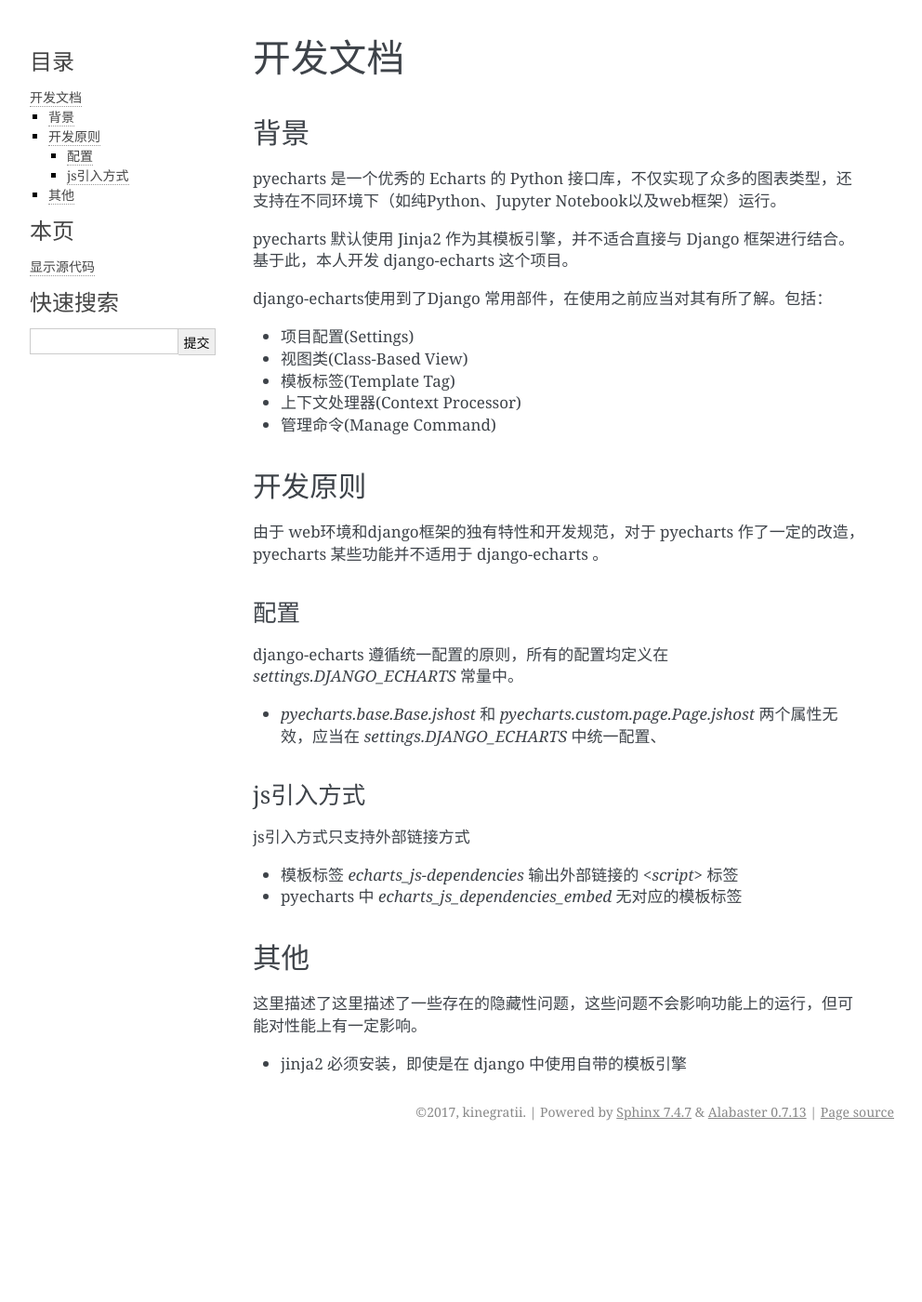
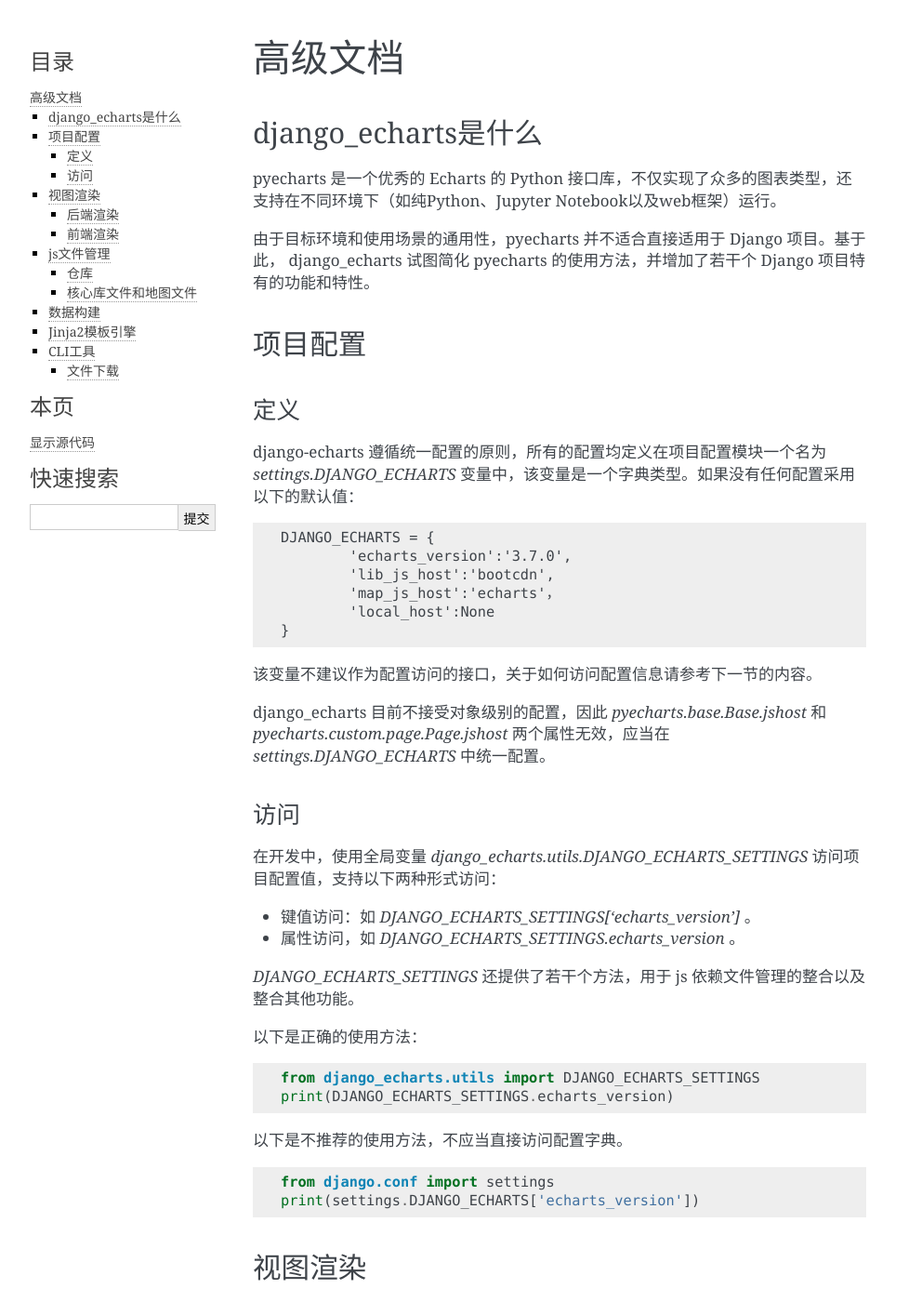
Before and after one commit to kinegratii/django-echarts, a Sphinx documentation site: the page built from docs/overview.rst, in a window 1280 px wide and 1400 px high. Shown: the whole window at 93% size, without its empty margins (148-1140 px from the left). Built offline with Sphinx 7.4.7, drawn with Linux system fonts in a browser that asks for light colours; some of the changed text lies outside the part shown.

Commit message:
Update document

```diff
--- a/docs/changelog.rst
+++ b/docs/changelog.rst
@@ -1,8 +1,8 @@
 更新日志
 =========
 
-Dev
------
+v0.2.0
+--------
 
 该版本是 django_echarts 的第一个Beta版本，要求 pyecharts 版本为 v0.3.0+。
 
--- a/docs/overview.rst
+++ b/docs/overview.rst
@@ -1,48 +1,197 @@
-开发文档
+高级文档
 =========
 
-背景
------
+django_echarts是什么
+--------------------
 
 pyecharts 是一个优秀的 Echarts 的 Python 接口库，不仅实现了众多的图表类型，还支持在不同环境下（如纯Python、Jupyter Notebook以及web框架）运行。
 
-pyecharts 默认使用 Jinja2 作为其模板引擎，并不适合直接与 Django 框架进行结合。基于此，本人开发 django-echarts 这个项目。
+由于目标环境和使用场景的通用性，pyecharts 并不适合直接适用于 Django 项目。基于此， django_echarts 试图简化 pyecharts 的使用方法，并增加了若干个 Django 项目特有的功能和特性。
 
-django-echarts使用到了Django 常用部件，在使用之前应当对其有所了解。包括：
 
-- 项目配置(Settings)
-- 视图类(Class-Based View)
-- 模板标签(Template Tag)
-- 上下文处理器(Context Processor)
-- 管理命令(Manage Command)
+项目配置
+-------------
 
-开发原则
+定义
++++++
+
+django-echarts 遵循统一配置的原则，所有的配置均定义在项目配置模块一个名为 `settings.DJANGO_ECHARTS` 变量中，该变量是一个字典类型。如果没有任何配置采用以下的默认值：
+
+::
+
+	DJANGO_ECHARTS = {
+		'echarts_version':'3.7.0',
+		'lib_js_host':'bootcdn',
+		'map_js_host':'echarts'，
+		'local_host':None
+	}
+
+该变量不建议作为配置访问的接口，关于如何访问配置信息请参考下一节的内容。
+
+django_echarts 目前不接受对象级别的配置，因此 `pyecharts.base.Base.jshost` 和 `pyecharts.custom.page.Page.jshost` 两个属性无效，应当在 `settings.DJANGO_ECHARTS` 中统一配置。
+
+访问
+++++++
+
+在开发中，使用全局变量 `django_echarts.utils.DJANGO_ECHARTS_SETTINGS` 访问项目配置值，支持以下两种形式访问：
+
+- 键值访问：如 `DJANGO_ECHARTS_SETTINGS['echarts_version']` 。
+- 属性访问，如 `DJANGO_ECHARTS_SETTINGS.echarts_version` 。
+
+`DJANGO_ECHARTS_SETTINGS` 还提供了若干个方法，用于 js 依赖文件管理的整合以及整合其他功能。
+
+以下是正确的使用方法：
+
+::
+
+    from django_echarts.utils import DJANGO_ECHARTS_SETTINGS
+    print(DJANGO_ECHARTS_SETTINGS.echarts_version)
+
+以下是不推荐的使用方法，不应当直接访问配置字典。
+
+::
+
+    from django.conf import settings
+    print(settings.DJANGO_ECHARTS['echarts_version'])
+
+
+视图渲染
 ---------
 
-由于 web环境和django框架的独有特性和开发规范，对于 pyecharts 作了一定的改造，pyecharts 某些功能并不适用于 django-echarts 。
+django_echarts 提供两种方式的渲染视图，即：
 
-配置
-++++++
+- 后端：数据和图表一起返回
+- 前端：先渲染页面，数据通过 Ajax 异步请求返回
 
-django-echarts 遵循统一配置的原则，所有的配置均定义在 `settings.DJANGO_ECHARTS` 常量中。
+两者渲染方式具有共同的接口 `get_echarts_instance` 。
+
+后端渲染
++++++++++
+
+后端渲染方式需继承 `EChartsBackendView` 类。
+
+前端渲染
++++++++++
+
+和后端渲染方式不同的是，渲染一个图表通常需要两个请求
+
+js文件管理
+----------
+
+仓库
++++++++
+
+django_echarts 支持从多个地址引用 javascript 依赖文件，在引用某一个具体文件时，需指定仓库和文件名称两个值。
+
+::
+
+    django_echarts只支持外部链接方式，不支持内部嵌入方式。
+
+如下面两个 js 文件链接例子中， `https://cdn.bootcss.com/echarts/3.7.0/` 和 `/static/js/` 称之为仓库地址。
+
+::
+
+    <script type="text/javascript" src="https://cdn.bootcss.com/echarts/3.7.0/echarts.min.js"></script>
+    <script type="text/javascript" src="/static/js/echarts.min.js"></script>
+
+仓库为表示资源定位链接的字符串或字符格式串。
+
+仓库分为本地和远程仓库两种，一般来说，以 `http://` 和 `https://` 开头的均视为远程仓库，其他则为本地仓库。
 
 
-- `pyecharts.base.Base.jshost` 和 `pyecharts.custom.page.Page.jshost` 两个属性无效，应当在 `settings.DJANGO_ECHARTS` 中统一配置、
+核心库文件和地图文件
++++++++++++++++++++++++++++++
 
-js引入方式
-+++++++++++
+django_echarts 将相关 js 文件分为两类：
 
-js引入方式只支持外部链接方式
+- 核心库文件
+- 地图文件
 
 
-- 模板标签 `echarts_js-dependencies` 输出外部链接的 `<script>` 标签
-- pyecharts 中 `echarts_js_dependencies_embed`  无对应的模板标签
+数据构建
+---------
+
+django_echarts 还提供了若干个可以数据构建和转化的函数，以适配图表的相关方法。更多信息可查看 API 文件。
+
+Jinja2模板引擎
+--------------
+
+自 Django v1.8 起，Django 支持多模板引擎，内置了 Jinja2 模板引擎。 如果你的项目是采用 jinja2 模板引擎来渲染页面，通过简单的代码，就可以在你的项目直接使用 pyecharts 提供的 jinja2 模板函数。
+
+只需将 `OPTIONS.environment` 指向 `django_echarts.plugins.jinja2.environment` 回调函数。
 
 
 
-其他
-------
+::
 
-这里描述了这里描述了一些存在的隐藏性问题，这些问题不会影响功能上的运行，但可能对性能上有一定影响。
+    TEMPLATES = [
+        {
+            'BACKEND': 'django.template.backends.jinja2.Jinja2',
+            'DIRS': [],
+            'APP_DIRS': True,
+            'OPTIONS': {
+                'environment': 'django_echarts.plugins.jinja2.environment'
+            },
+        },
+    ]
 
-- jinja2 必须安装，即使是在 django 中使用自带的模板引擎
+其余选项设置可参考 `Django 官方文档`_ 。
+
+.. _Django 官方文档: https://docs.djangoproject.com/en/1.11/topics/templates/#django.template.backends.jinja2.Jinja2
+
+CLI工具
+--------
+
+django_echarts 提供了一个包含若干个命令的 CLI 工具，这些命令都是标准的 Django 管理命令，均定义在 `django_echarts.management.commands` 包下。
+
+你可以使用以下命令查看帮助信息。
+
+::
+
+    python manage.py <command> -h
+
+文件下载
+++++++++
+
+download_echarts_js 命令将从远程地址下载文件到项目的静态目录中。
+
+::
+
+    usage: manage.py download_echarts_js [-h] [--version] [-v {0,1,2,3}]
+                                         [--settings SETTINGS]
+                                         [--pythonpath PYTHONPATH] [--traceback]
+                                         [--no-color] [--js_host JS_HOST]
+                                         js_name [js_name ...]
+
+在使用之前需进行一些配置，如下面的例子：
+
+::
+
+    STATIC_URL = '/static/'
+
+    DJANGO_ECHARTS = {
+    	'echarts_version':'3.7.0',
+    	'lib_js_host':'bootcdn',
+    	'map_js_host':'echarts'
+        'local_host': '{STATIC_URL}echarts'
+    }
+
+其中 `local_host` 是必须配置为本地的文件下载目标目录。
+
+使用 `python manage.py download_echarts_js echarts.min` 从 boot CDN 下载 echarts.min.js 文件到项目的静态文件存储目录之下，相关输出如下：
+
+::
+
+    Download file from https://cdn.bootcss.com/echarts/3.7.0/echarts.min.js
+    Save file to F:\django-echarts\example\static\echarts\echarts.min.js
+
+注意在使用该命令之前需要保存其父目录必须存在，否则将保存失败。
+
+download_echarts_js 还支持同时下载多个文件，如：
+
+::
+
+    python manage.py download_echarts_js echarts.min china fujian
+
+
+download_echarts_js内部采用内置的 `urlopen` 函数实现文件下载。
```
Also changed, not shown: docs/api.rst (+24 -15 lines), docs/index.rst (+6 -3 lines), docs/tutorial.rst (+0 -10 lines).
